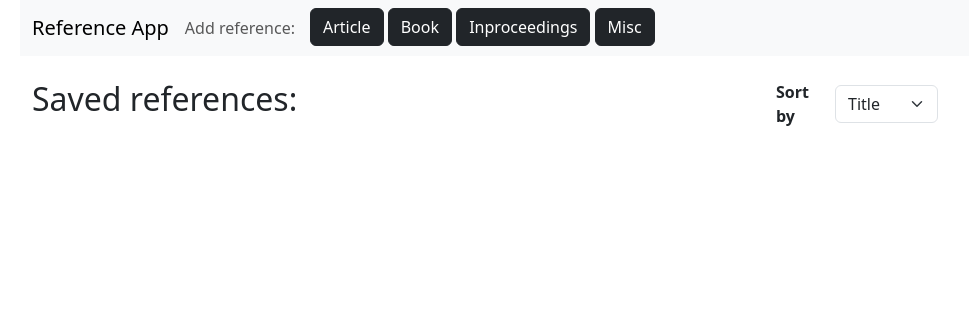
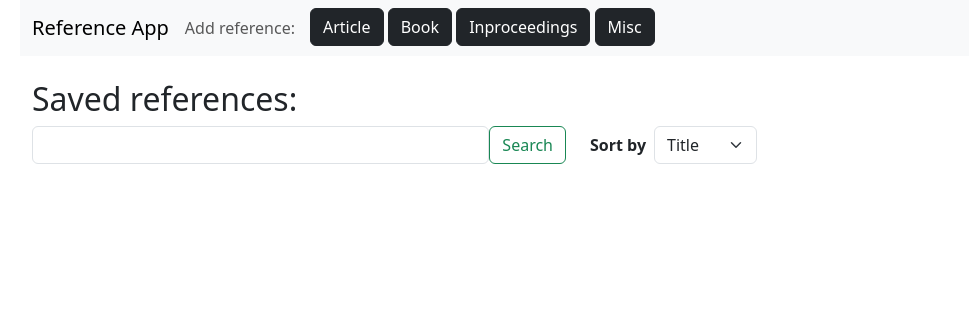
Before and after one commit to matimove/miniprojekti, a Flask app: template src/templates/index.html in a window 1280 px wide. Shown: the top 316 px of the page, without its empty margins (62-1031 px from the left). Run offline with Flask 3, Linux system fonts and the light colour scheme; the template is opened without the code that fills it: values that come from a table or form of the project are taken from there, others are empty.

Commit message:
Add search bar to index.html

```diff
--- a/src/app.py
+++ b/src/app.py
@@ -2,7 +2,11 @@ from flask import flash, jsonify, redirect, render_template, request, url_for
 
 from config import app, test_env
 from db_helper import reset_db
-from forms import AddArticleForm, AddBookForm, AddInproceedingsForm, AddMiscForm
+from forms import (AddArticleForm,
+    AddBookForm,
+    AddInproceedingsForm,
+    AddMiscForm,
+    SearchForm)
 from repositories import (
     article_repository,
     book_repository,
@@ -27,6 +31,7 @@ class DeletionError(Exception):
 
 @app.route("/", methods=["GET"])
 def index():
+    form = SearchForm()
     # Possibly could be called at start once to avoid unnecessary database calls
     reference_service = ReferenceService()
     reference_service.add_references()
@@ -40,6 +45,12 @@ def index():
     elif sort_by == "year":
         reference_service.sort_references_by_year()
 
+    if form.validate_on_submit():
+        keyword = form.search.data
+        form.search.data = ""
+        if keyword != "":
+            result = reference_service.search_with_keyword(keyword)
+
     if not reference_service.references:
         message_references = "You have no references saved"
     else:
@@ -50,6 +61,7 @@ def index():
         references=reference_service.references,
         message_references=message_references,
         selected_value=sort_by,
+        form=form
     )
 
 
--- a/src/forms.py
+++ b/src/forms.py
@@ -52,3 +52,7 @@ class AddMiscForm(FlaskForm):
     howpublished = StringField("How Published")
     note = StringField("Note")
     submit = SubmitField("Submit")
+
+class SearchForm(FlaskForm):
+    search = StringField("", validators=[DataRequired()])
+    submit = SubmitField("Search")
--- a/src/services/reference_service.py
+++ b/src/services/reference_service.py
@@ -36,3 +36,6 @@ class ReferenceService:
         self.references.sort(key=lambda ref: (ref.year, ref.author.lower()))
 
         return self.references
+
+    def search_with_keyword(self, keyword):
+        result = filter(key=lambda ref: keyword.lower() in ref.title.lower())
--- a/src/templates/index.html
+++ b/src/templates/index.html
@@ -7,11 +7,22 @@ Reference app
 {% block body %}
 </br>
 
-<div class="container text-left">
+<div class="container">
   <div class="row">
-    <div class="col-sm-8"><h2>Saved references:</h2></div>
-    <div class="col-sm-2">
-      <!-- Sort by form -->
+    <div class="col text-left"><h2>Saved references:</h2></div>
+  </div>
+  <div class="row">
+    <div class="col">
+      <!-- Search bar -->
+      <form method="POST" class="d-flex" role="search">
+        {{ form.hidden_tag() }}
+        {{ form.search.label(class="form-label") }}
+        {{ form.search(class="form-control") }}
+        <button id="search-button" class="btn btn-outline-success" type="submit">Search</button>
+      </form>
+    </div>
+    <!-- Sort by form -->
+    <div class="col text-end">
       <form method="GET" class="d-flex align-items-center">
         <label for="sort_by" class="me-2"><b>Sort by</b></label>
           <select id="sort_by" name="sort_by" onchange="this.form.submit()" class="form-select w-auto" aria-label="Sort by">
@@ -22,8 +33,7 @@ Reference app
       </form>
     </div>
   </div>
-
-</div>
+</div></br>
 
 <!-- Flash message for validation success -->
 
```
